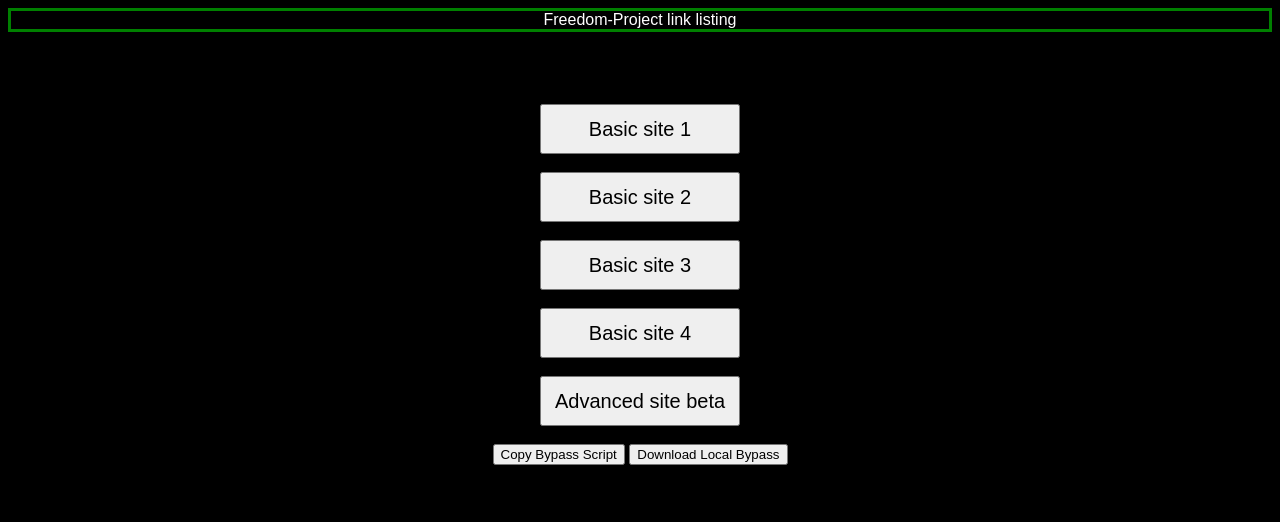
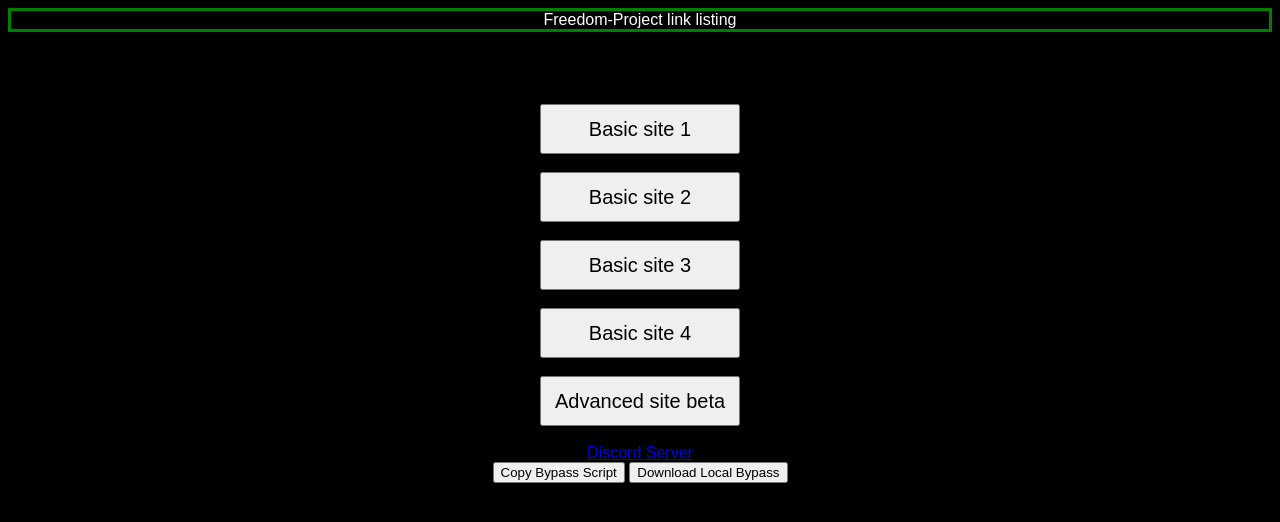
Before and after one commit to b4kt/homepage, a plain HTML site: page index.html in a window 1280 px wide. Drawn offline with Linux system fonts and the light colour scheme.

Commit message:
Update index.html

```diff
--- a/index.html
+++ b/index.html
@@ -18,6 +18,7 @@ Freedom-Project link listing</div>
 <button style="height:50px;width:200px;font-size:20px" type="button" onclick="window.location.href='https://neverfound.herokuapp.com';">Basic site 3</button> <br> <br>
 <button style="height:50px;width:200px;font-size:20px" type="button" onclick="window.location.href='https://napalm.design';">Basic site 4</button> <br> <br>
 <button style="height:50px;width:200px;font-size:20px" type="button" onclick="window.location.href='https://newsonlinetoday.herokuapp.com';">Advanced site beta</button> <br> <br>
+<a href="https://discord.gg/mMpDnQVNZk"> Discord Server </a> <br>
 </center>
 <h6 style="font-size:0px;" id="copy"> javascript:((function(){ var a,b,c;c="https://napalm.wtf", b=document.createElement("iframe"), b.setAttribute("src",c),b.setAttribute("id","rusic-modal"), b.setAttribute("style","position: fixed; width: 100%; height: 100%; top: 0; left: 0; right: 0; bottom: 0; z-index: 99999999999; background-color: #fff;"), a=document.getElementsByTagName("body")[0], a.appendChild(b)})).call(this) </h6>
 <button type="button" onclick="copyEvent('copy')">Copy Bypass Script</button>
```
